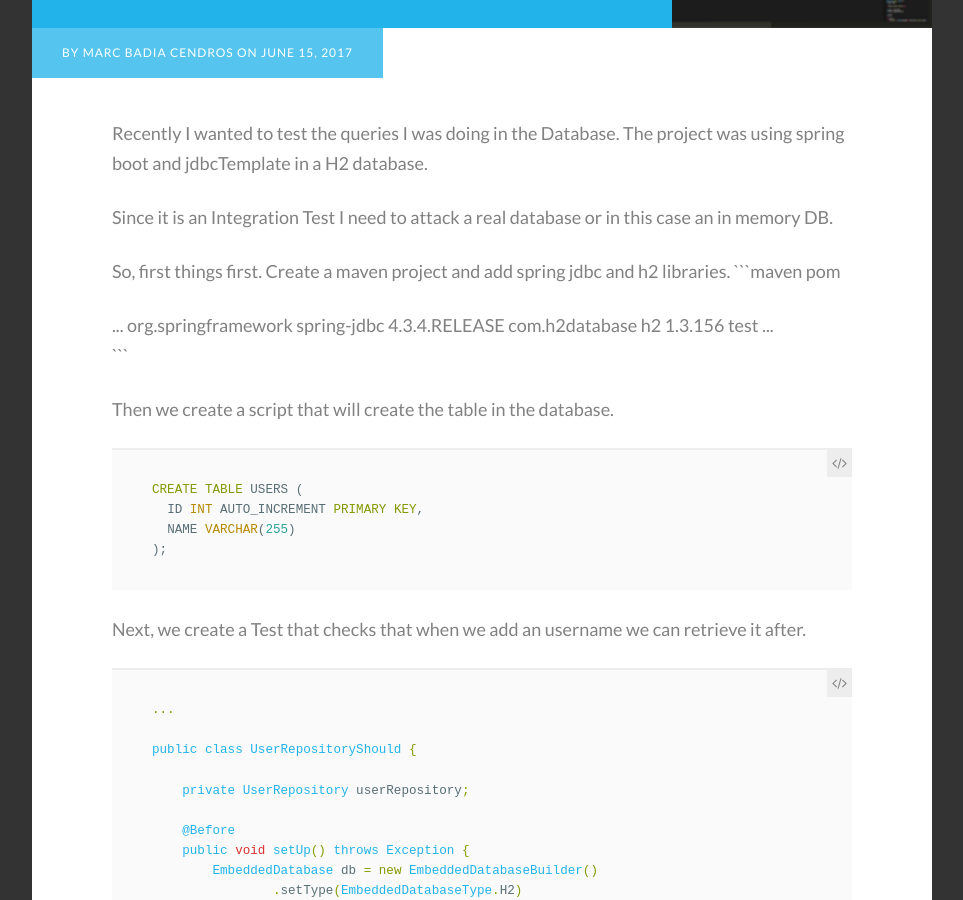
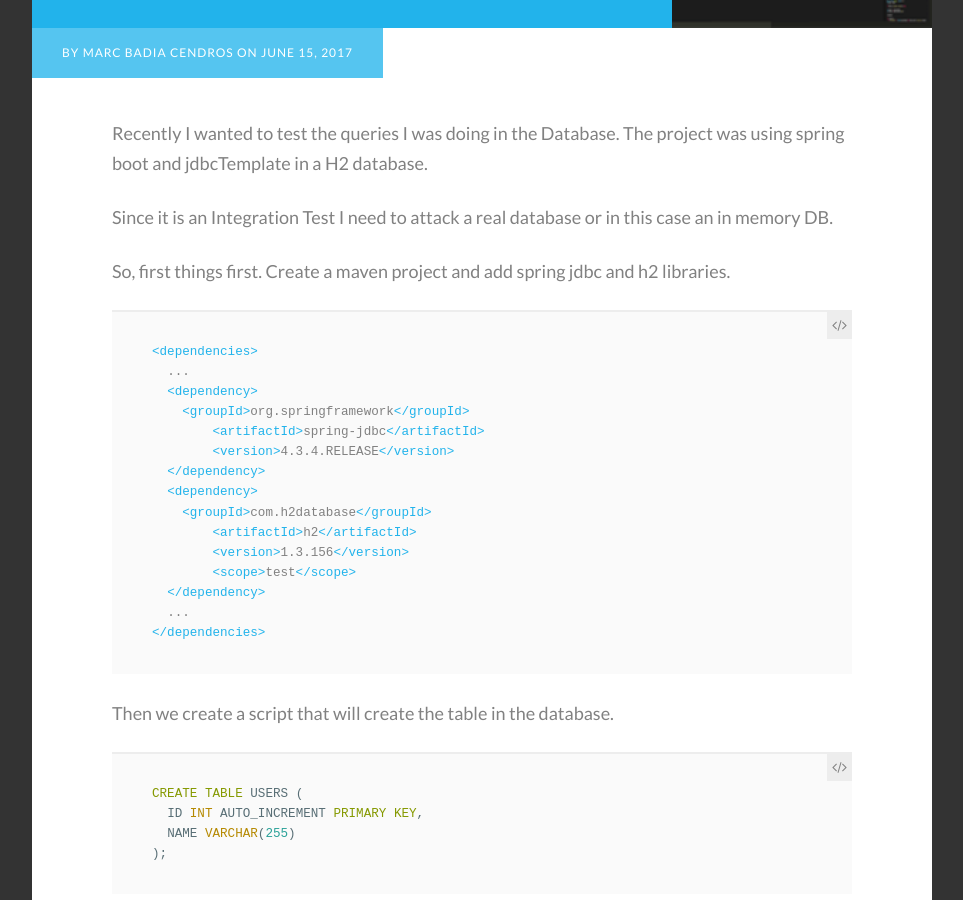
Before and after one commit to Alfrheim/Alfrheim.github.io, a Jekyll site: the page built from _posts/2017-06-15-testing-repository-with-spring.md, in a window 1280 px wide and 900 px high, scrolled down 665 px. Shown: the whole window, without its empty margins (8-971 px from the left). Built offline with Jekyll 4.4.1, drawn with Linux system fonts in a browser that asks for light colours; some web fonts are replaced.

Commit message:
fixed xml

````diff
--- a/_posts/2017-06-15-testing-repository-with-spring.md
+++ b/_posts/2017-06-15-testing-repository-with-spring.md
@@ -11,7 +11,8 @@ Recently I wanted to test the queries I was doing in the Database. The project w
 Since it is an Integration Test I need to attack a real database or in this case an in memory DB.
 
 So, first things first. Create a maven project and add spring jdbc and h2 libraries.
-```maven pom
+
+{% highlight xml %}
 <dependencies>
   ...
   <dependency>
@@ -27,7 +28,7 @@ So, first things first. Create a maven project and add spring jdbc and h2 librar
   </dependency>
   ...
 </dependencies>
-```
+{% endhighlight %}
 
 Then we create a script that will create the table in the database.
 
@@ -99,4 +100,4 @@ public class UserRepository {
 ...
 {% endhighlight %}
 
-You can see the whole code [here]([https://github.com/Alfrheim/IntegrationTestSpringJdbc).
+You can see the whole code [here]([https://github.com/Alfrheim/IntegrationTestSpringJdbc]).
````
